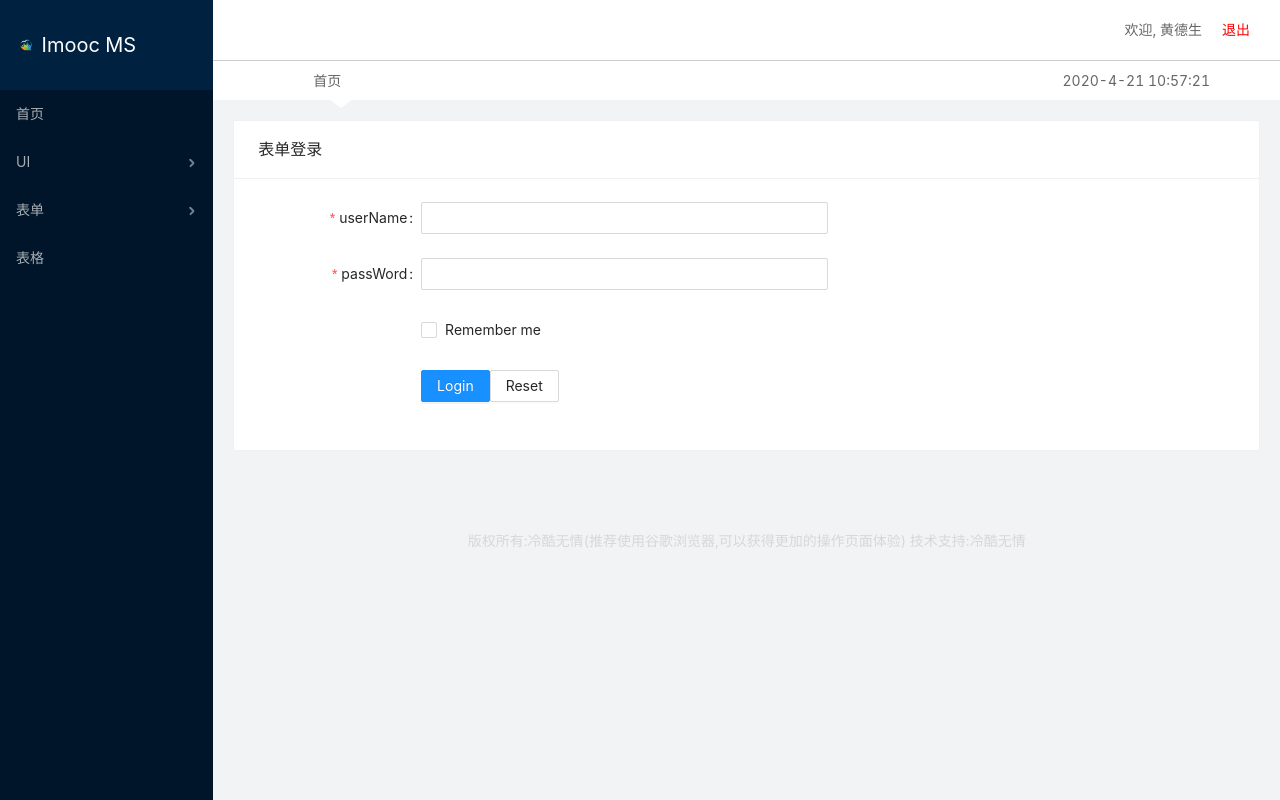
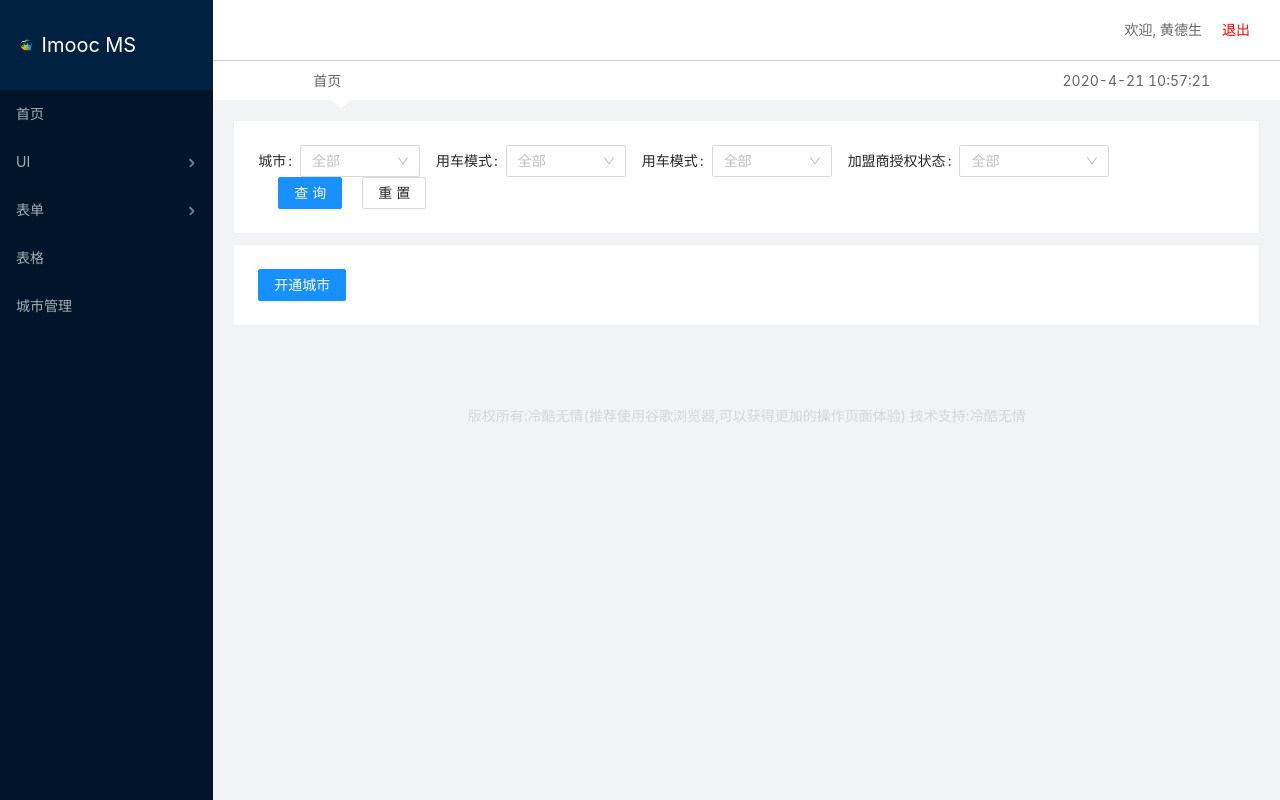
Before and after one commit to huangdesheng/imooc, a React app: page /#/admin/city in a window 1280 px wide. Before the commit this address led to /#/admin. Built offline with nearby package versions, Linux system fonts and the light colour scheme.

Commit message:
添加城市模块

```diff
--- /dev/null
+++ b/src/pages/city/index.js
@@ -0,0 +1,76 @@
+import React from 'react'
+import {Card,Form, Select, Button, Modal} from 'antd'
+
+const FormItem = Form.Item
+
+export default class City extends React.Component{
+    state={
+        isShowOpenCityStatus:false
+    }
+    // 开通城市
+    handleOpenCity=()=>{
+        this.setState({
+            isShowOpenCityStatus:true
+        })
+    }
+    render() {
+        return (
+            <div className="content-wrap">
+               <Card className="card-wrap">
+                    <HeaderSlectForm />
+               </Card>
+
+               <Card>
+                   <Button type="primary" onClick={this.handleOpenCity}>开通城市</Button>
+               </Card>
+               <Modal title="开通城市" visible={this.state.isShowOpenCityStatus} onCancel={()=>{
+                   this.setState({
+                       isShowOpenCityStatus:false
+                   })
+               }} onOk={this.handleOpenCityOk}>
+
+               </Modal>
+            </div>
+        )
+    }
+}
+class HeaderSlectForm extends React.Component{
+   render() {
+       return (
+           <Form layout='inline'>
+               <FormItem label="城市" name="city">
+                    <Select placeholder="全部" style={{width:'120px'}}>
+                        <Select.Option value="">全部</Select.Option>
+                        <Select.Option value="1">广州市</Select.Option>
+                        <Select.Option value="2">深圳市</Select.Option>
+                    </Select>
+               </FormItem>
+               <FormItem label="用车模式" name="use_mode">
+                    <Select placeholder="全部" style={{width:'120px'}}>
+                        <Select.Option value="">全部</Select.Option>
+                        <Select.Option value="1">禁停区</Select.Option>
+                        <Select.Option value="2">停车区</Select.Option>
+                    </Select>
+               </FormItem>
+               <FormItem label="用车模式" name="operation_mode">
+                    <Select placeholder="全部" style={{width:'120px'}}>
+                        <Select.Option value="">全部</Select.Option>
+                        <Select.Option value="1">加盟</Select.Option>
+                        <Select.Option value="2">自营</Select.Option>
+                    </Select>
+               </FormItem>
+               <FormItem label="加盟商授权状态" name="Franchisee_authorization_smode">
+                    <Select placeholder="全部" style={{width:'150px'}}>
+                        <Select.Option value="">全部</Select.Option>
+                        <Select.Option value="1">松果自营</Select.Option>
+                        <Select.Option value="2">刚果自营</Select.Option>
+                    </Select>
+               </FormItem>
+               <FormItem>
+                  <Button type="primary" style={{margin:'0 20px'}}>查询</Button>
+                  <Button>重置</Button>
+               </FormItem>
+           </Form>
+       )
+   }
+}
--- a/src/resource/menuConfig.js
+++ b/src/resource/menuConfig.js
@@ -1,10 +1,11 @@
- const menuList = [{
+ const menuList = [
+    {
        title: '首页',
        key: '/admin/home'
      },
      {
        title: 'UI',
-       key: '/admin/ui',
+       key:'/admin/ui',
        children: [{
            title: '按钮',
            key: '/admin/ui/buttons'
@@ -41,6 +42,10 @@
      {
        title:'表格',
        key:'/admin/table'
+     },
+     {
+       title:'城市管理',
+       key:'/admin/city'
      }
     ]
-       export default menuList;
+     export default menuList;
--- a/src/router.js
+++ b/src/router.js
@@ -11,6 +11,7 @@ import Notification from './pages/ui/notifications'
 import BasicTables from './pages/tables/basicTables'
 import UserLogin from './pages/form/login'
 import Register from './pages/form/register'
+import City from './pages/city'
 export default class IRouter extends Component{
     render() {
         return(
@@ -20,14 +21,15 @@ export default class IRouter extends Component{
                     <Route path="/admin" render={()=>
                         <Admin>
                             <Switch>
-                                <Route path='/admin/ui/buttons' component={Buttons}></Route>
-                                <Route path='/admin/ui/modals' component={Modals}></Route>
-                                <Route path='/admin/ui/loadings' component={Loadings}></Route>
-                                <Route path="/admin/ui/notifications" component={Notification}></Route>
-                                <Route path="/admin/table" component={BasicTables}></Route>
-                                <Route path="/admin/form/register" component={Register}></Route>
-                                <Route pagt="/admin/form/login" component={UserLogin}></Route>
-                                <Route component={Nomatch}></Route>
+                                <Route  path='/admin/ui/buttons' component={Buttons}></Route>
+                                <Route  path='/admin/ui/modals' component={Modals}></Route>
+                                <Route  path='/admin/ui/loadings' component={Loadings}></Route>
+                                <Route  path="/admin/ui/notifications" component={Notification}></Route>
+                                <Route  path="/admin/table" component={BasicTables}></Route>
+                                <Route  path="/admin/form/register" component={Register}></Route>
+                                <Route  path="/admin/form/login" component={UserLogin}></Route>
+                                <Route  path="/admin/city" component={City}></Route>
+                                <Route  component={Nomatch}></Route>
                             </Switch>
                         </Admin>
                     } />
```
